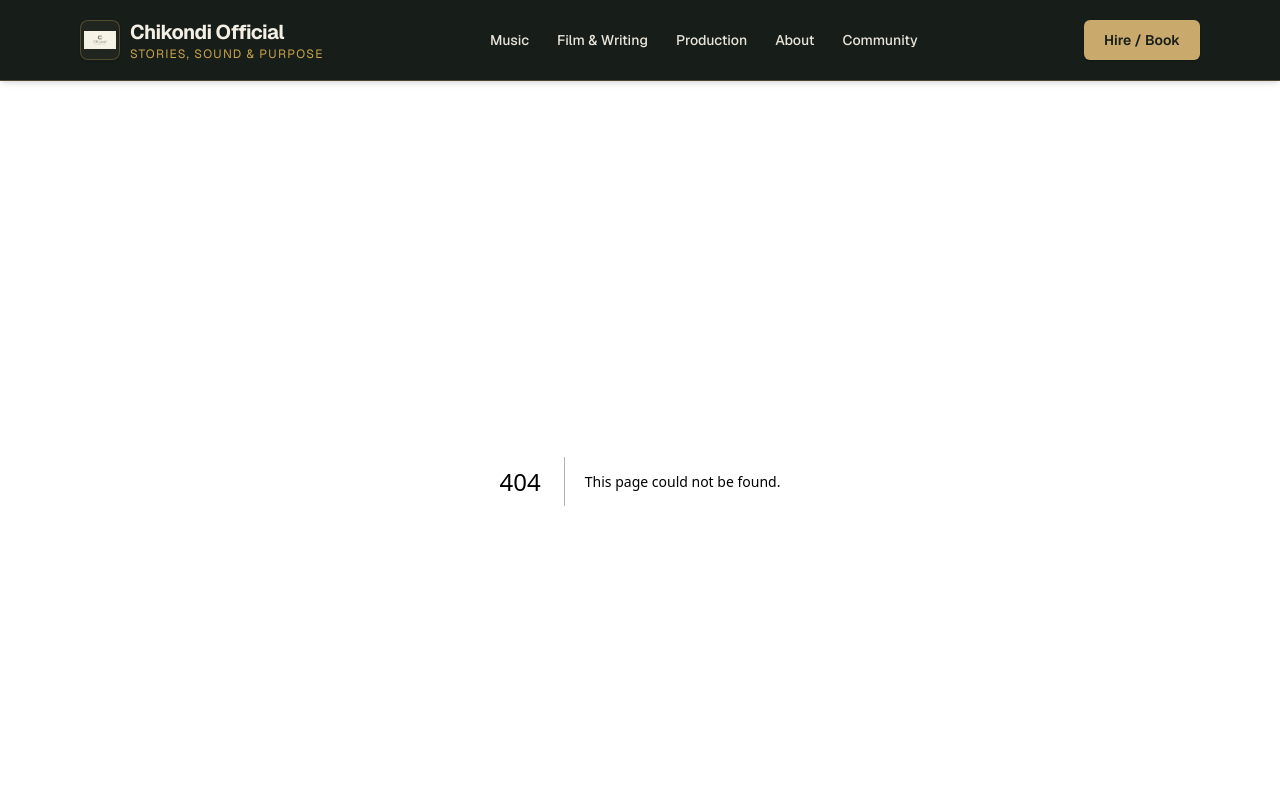
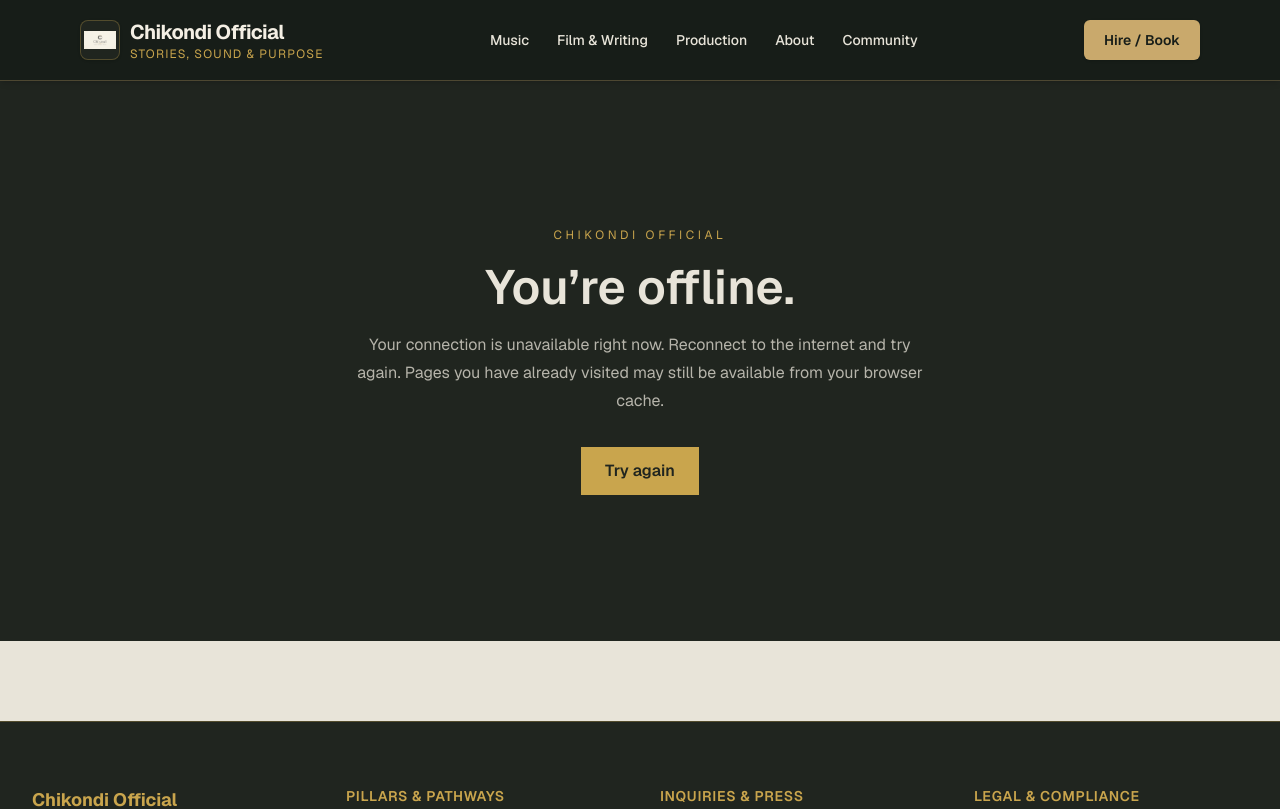
Before and after one commit to Jonathan97k/chikondi, a Next.js app: page /offline in a window 1280 px wide. Before the commit this address had no page. Shown: the top 809 px of the page. Built offline with nearby package versions, Linux system fonts and the light colour scheme.

Commit message:
Add Chikondi offline fallback page

```diff
--- /dev/null
+++ b/app/offline/page.tsx
@@ -0,0 +1,17 @@
+export default function OfflinePage() {
+  return (
+    <section className="min-h-[70vh] flex items-center justify-center px-6 py-20 bg-[#20251F] text-[#E8E4D9]">
+      <div className="max-w-xl text-center">
+        <p className="text-xs uppercase tracking-[0.3em] text-[#C9A54D]">Chikondi Official</p>
+        <h1 className="mt-5 text-4xl sm:text-5xl font-semibold">You’re offline.</h1>
+        <p className="mt-5 text-base leading-7 text-[#E8E4D9]/75">
+          Your connection is unavailable right now. Reconnect to the internet and try again.
+          Pages you have already visited may still be available from your browser cache.
+        </p>
+        <a href="/" className="inline-flex mt-8 px-6 py-3 bg-[#C9A54D] text-[#20251F] font-semibold">
+          Try again
+        </a>
+      </div>
+    </section>
+  );
+}
```
